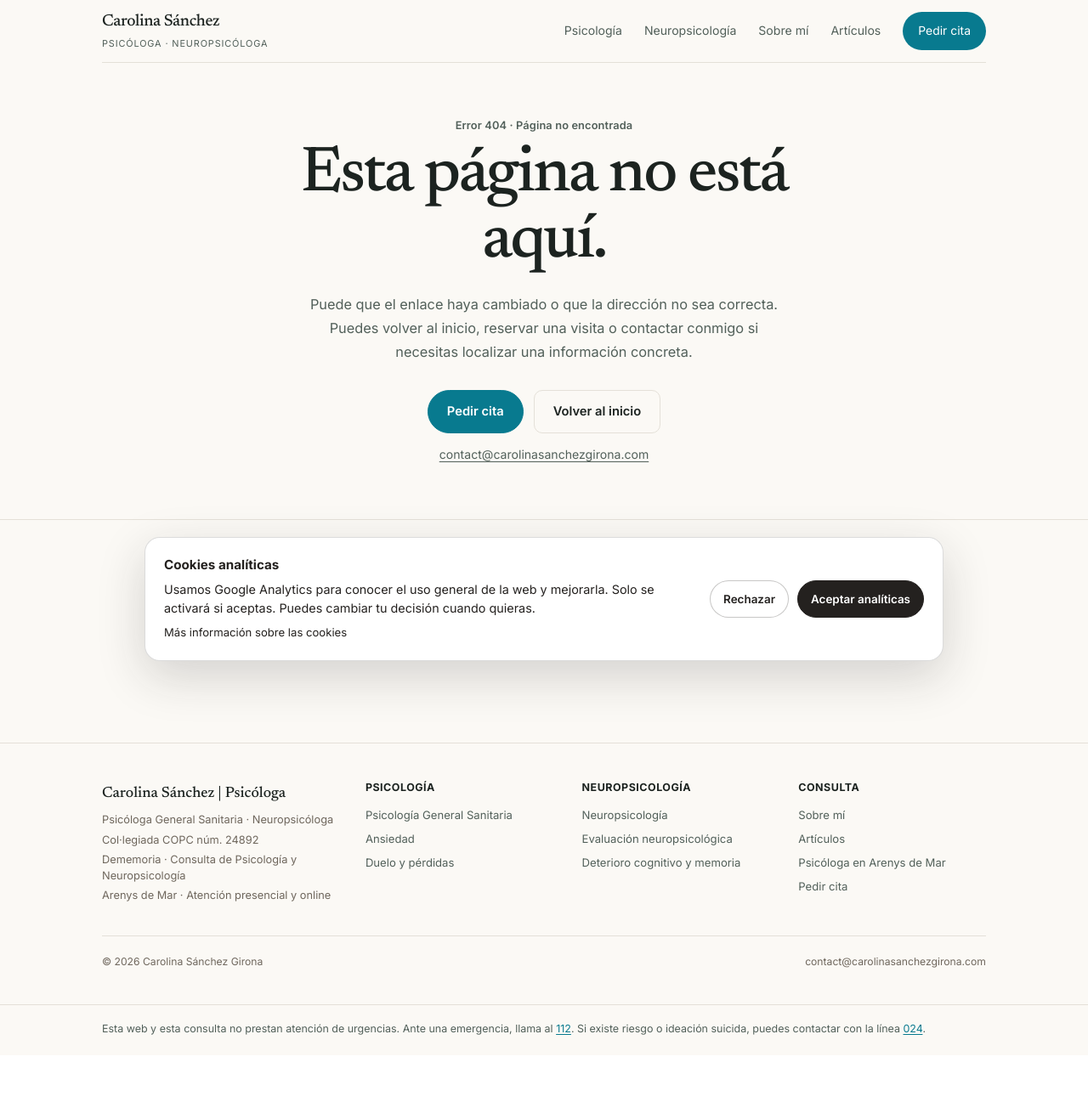
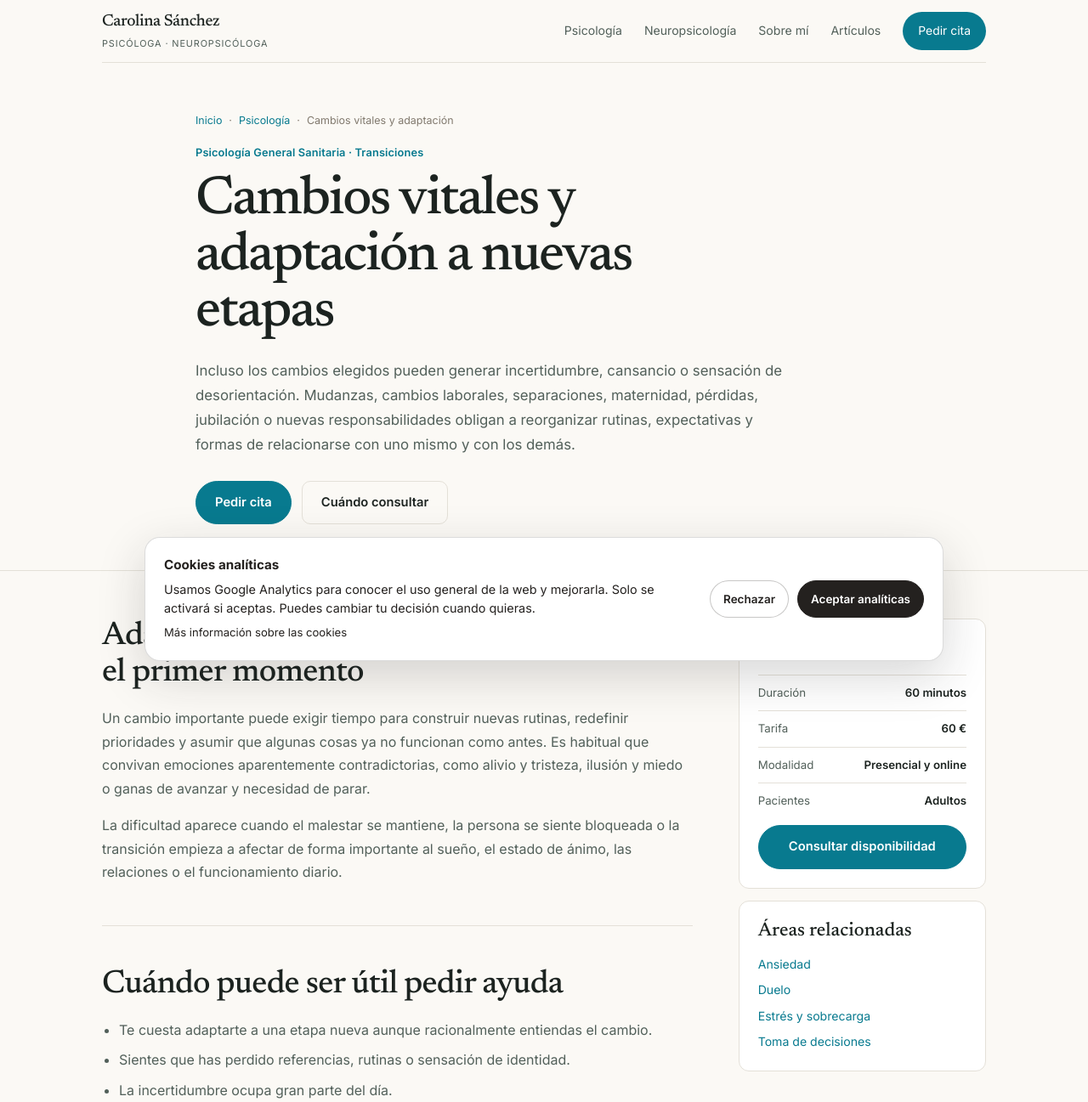
Before and after one commit to carolinasanchezgirona/Portfolio-Carolina, a Next.js app: page /cambios-vitales-y-adaptacion in a window 1280 px wide. Before the commit this address had no page. Shown: the top 1297 px of the page at 85% size. Before the commit the page ends 1242 px from the top, so only its background shows below. Built offline with nearby package versions, Linux system fonts and the light colour scheme.

Commit message:
SEO: add life changes and adjustment page

```diff
--- /dev/null
+++ b/app/cambios-vitales-y-adaptacion/page.tsx
@@ -0,0 +1,58 @@
+import type { Metadata } from "next";
+import "../seo-pages.css";
+
+export const metadata: Metadata = {
+  title: "Cambios vitales y adaptación | Psicóloga en Arenys de Mar",
+  description: "Atención psicológica para cambios vitales, transiciones, adaptación a nuevas etapas y sensación de desbordamiento. Consulta en Arenys de Mar y online.",
+  alternates: { canonical: "/cambios-vitales-y-adaptacion/" },
+  openGraph: {
+    title: "Cambios vitales y adaptación | Carolina Sánchez Girona",
+    description: "Psicología sanitaria para afrontar transiciones, cambios importantes, incertidumbre y adaptación a nuevas etapas vitales.",
+    url: "https://carolinasanchezgirona.com/cambios-vitales-y-adaptacion/",
+  },
+};
+
+const serviceSchema = {
+  "@context": "https://schema.org",
+  "@type": "Service",
+  name: "Psicología para cambios vitales y adaptación",
+  provider: { "@type": "Person", name: "Carolina Sánchez Girona", jobTitle: "Psicóloga General Sanitaria", url: "https://carolinasanchezgirona.com" },
+  areaServed: ["Arenys de Mar", "Maresme", "Barcelona", "España"],
+  serviceType: "Intervención psicológica en cambios vitales y procesos de adaptación",
+  url: "https://carolinasanchezgirona.com/cambios-vitales-y-adaptacion/",
+};
+
+export default function LifeChangesPage() {
+  return (
+    <main className="editorial-site">
+      <header className="site-header">
+        <a className="brand" href="/" aria-label="Carolina Sánchez, inicio"><span className="brand-name">Carolina Sánchez</span><span className="brand-sub">Psicóloga · Neuropsicóloga</span></a>
+        <nav className="nav" aria-label="Navegación principal"><a href="/psicologia/">Psicología</a><a href="/ansiedad/">Ansiedad</a><a className="nav-cta" href="/cita/">Pedir cita</a></nav>
+      </header>
+      <section className="seo-hero"><div className="editorial-wrap seo-hero-inner">
+        <p className="seo-breadcrumbs"><a href="/">Inicio</a><span>·</span><a href="/psicologia/">Psicología</a><span>·</span><span>Cambios vitales y adaptación</span></p>
+        <p className="editorial-eyebrow">Psicología General Sanitaria · Transiciones</p>
+        <h1>Cambios vitales y adaptación a nuevas etapas</h1>
+        <p className="seo-lead">Incluso los cambios elegidos pueden generar incertidumbre, cansancio o sensación de desorientación. Mudanzas, cambios laborales, separaciones, maternidad, pérdidas, jubilación o nuevas responsabilidades obligan a reorganizar rutinas, expectativas y formas de relacionarse con uno mismo y con los demás.</p>
+        <div className="seo-actions"><a className="editorial-btn editorial-btn-primary" href="/cita/">Pedir cita</a><a className="editorial-btn editorial-btn-secondary" href="#cuando-consultar">Cuándo consultar</a></div>
+      </div></section>
+      <div className="editorial-wrap seo-layout">
+        <article className="seo-copy">
+          <section><h2>Adaptarse no significa sentirse bien desde el primer momento</h2><p>Un cambio importante puede exigir tiempo para construir nuevas rutinas, redefinir prioridades y asumir que algunas cosas ya no funcionan como antes. Es habitual que convivan emociones aparentemente contradictorias, como alivio y tristeza, ilusión y miedo o ganas de avanzar y necesidad de parar.</p><p>La dificultad aparece cuando el malestar se mantiene, la persona se siente bloqueada o la transición empieza a afectar de forma importante al sueño, el estado de ánimo, las relaciones o el funcionamiento diario.</p></section>
+          <section id="cuando-consultar"><h2>Cuándo puede ser útil pedir ayuda</h2><ul><li>Te cuesta adaptarte a una etapa nueva aunque racionalmente entiendas el cambio.</li><li>Sientes que has perdido referencias, rutinas o sensación de identidad.</li><li>La incertidumbre ocupa gran parte del día.</li><li>Te cuesta tomar decisiones relacionadas con la nueva situación.</li><li>Notas irritabilidad, cansancio, ansiedad o bajo estado de ánimo persistentes.</li><li>Te comparas constantemente con cómo eras antes del cambio.</li><li>El proceso está afectando a relaciones, trabajo, descanso o autocuidado.</li></ul></section>
+          <section><h2>Qué puede dificultar la adaptación</h2><h3>Intentar recuperar exactamente la etapa anterior</h3><p>Algunos cambios obligan a construir una nueva organización en lugar de volver al funcionamiento previo. Mantener como única referencia cómo eran las cosas antes puede aumentar la sensación de fracaso.</p><h3>Exigirse adaptarse demasiado rápido</h3><p>La presión por estar bien, ser productivo o tener respuestas claras puede añadir una segunda capa de malestar al propio proceso de cambio.</p><h3>Falta de apoyo o exceso de responsabilidades</h3><p>Las transiciones son más difíciles cuando se afrontan con pocos recursos, poca red de apoyo o demasiadas demandas simultáneas.</p><h3>Incertidumbre sostenida</h3><p>Cuando todavía no se conoce cómo quedará una situación laboral, familiar o personal, la mente puede intentar anticipar todos los escenarios posibles y aumentar la activación.</p></section>
+          <section><h2>Cómo se trabaja en terapia</h2><p>La intervención puede incluir clarificar qué ha cambiado y qué permanece, reorganizar prioridades, recuperar rutinas, identificar recursos, trabajar expectativas poco realistas y desarrollar estrategias para manejar la incertidumbre.</p><p>También puede ser necesario trabajar pérdidas asociadas al cambio, límites, toma de decisiones o recuperación de espacios personales.</p></section>
+          <section><h2>Cambios vitales, ansiedad y duelo</h2><p>Los procesos de adaptación pueden solaparse con <a href="/ansiedad/">ansiedad</a>, <a href="/duelo/">duelo</a> o <a href="/estres-y-sobrecarga/">estrés y sobrecarga</a>. La evaluación permite diferenciar qué parte del malestar corresponde a una respuesta esperable ante la transición y qué factores están manteniendo el problema.</p></section>
+          <section><h2>Adaptarse también implica redefinir</h2><p>No siempre se trata de volver a ser exactamente la persona que eras antes. Algunas etapas requieren revisar prioridades, expectativas, roles y formas de organizar la vida.</p><div className="seo-callout"><strong>Adaptarse no es resignarse.</strong><span>Es encontrar una forma viable de vivir la nueva realidad sin perder de vista lo que sigue siendo importante para ti.</span></div></section>
+        </article>
+        <aside className="seo-sidebar" aria-label="Información práctica">
+          <div className="seo-card"><h2>Sesión de psicología</h2><ul className="seo-facts"><li><span>Duración</span><strong>60 minutos</strong></li><li><span>Tarifa</span><strong>60 €</strong></li><li><span>Modalidad</span><strong>Presencial y online</strong></li><li><span>Pacientes</span><strong>Adultos</strong></li></ul><a className="editorial-btn editorial-btn-primary" href="/cita/">Consultar disponibilidad</a></div>
+          <div className="seo-card"><h3>Áreas relacionadas</h3><div className="seo-related"><a href="/ansiedad/">Ansiedad</a><a href="/duelo/">Duelo</a><a href="/estres-y-sobrecarga/">Estrés y sobrecarga</a><a href="/toma-de-decisiones-e-indecision/">Toma de decisiones</a></div></div>
+        </aside>
+      </div>
+      <section className="editorial-section seo-authority"><div className="editorial-wrap seo-authority-grid"><div><p className="editorial-section-eyebrow">Profesional responsable</p><h2>Carolina Sánchez Girona</h2><p className="editorial-role">Psicóloga General Sanitaria · Neuropsicóloga</p></div><div className="seo-authority-copy"><p>Trabajo con adultos en procesos de adaptación, ansiedad, duelo, sobrecarga y toma de decisiones desde una formulación clínica individualizada.</p><div className="seo-authority-links"><a href="/sobre-mi/">Conocer mi trayectoria profesional →</a><a href="/psicologia/">Ver Psicología General Sanitaria →</a></div></div></div></section>
+      <footer className="editorial-footer"><div className="editorial-wrap editorial-footer-inner"><div><p className="editorial-footer-brand">Carolina Sánchez | Psicóloga</p><p>Dememoria · Consulta de Psicología y Neuropsicología</p></div><div><p>Arenys de Mar · Atención online</p><p>© 2026 Carolina Sánchez Girona</p></div></div></footer>
+      <script type="application/ld+json" dangerouslySetInnerHTML={{ __html: JSON.stringify(serviceSchema) }} />
+    </main>
+  );
+}
```
